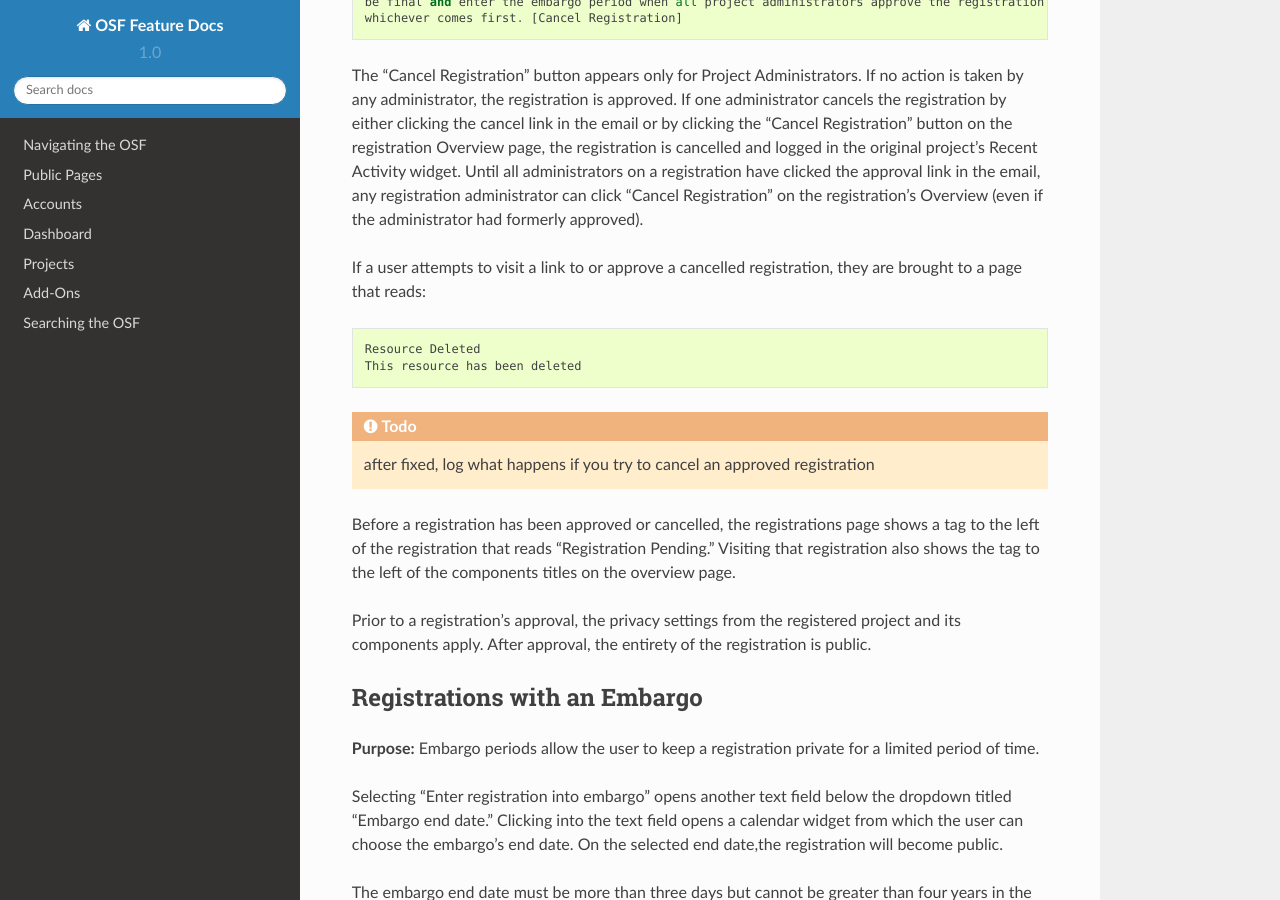
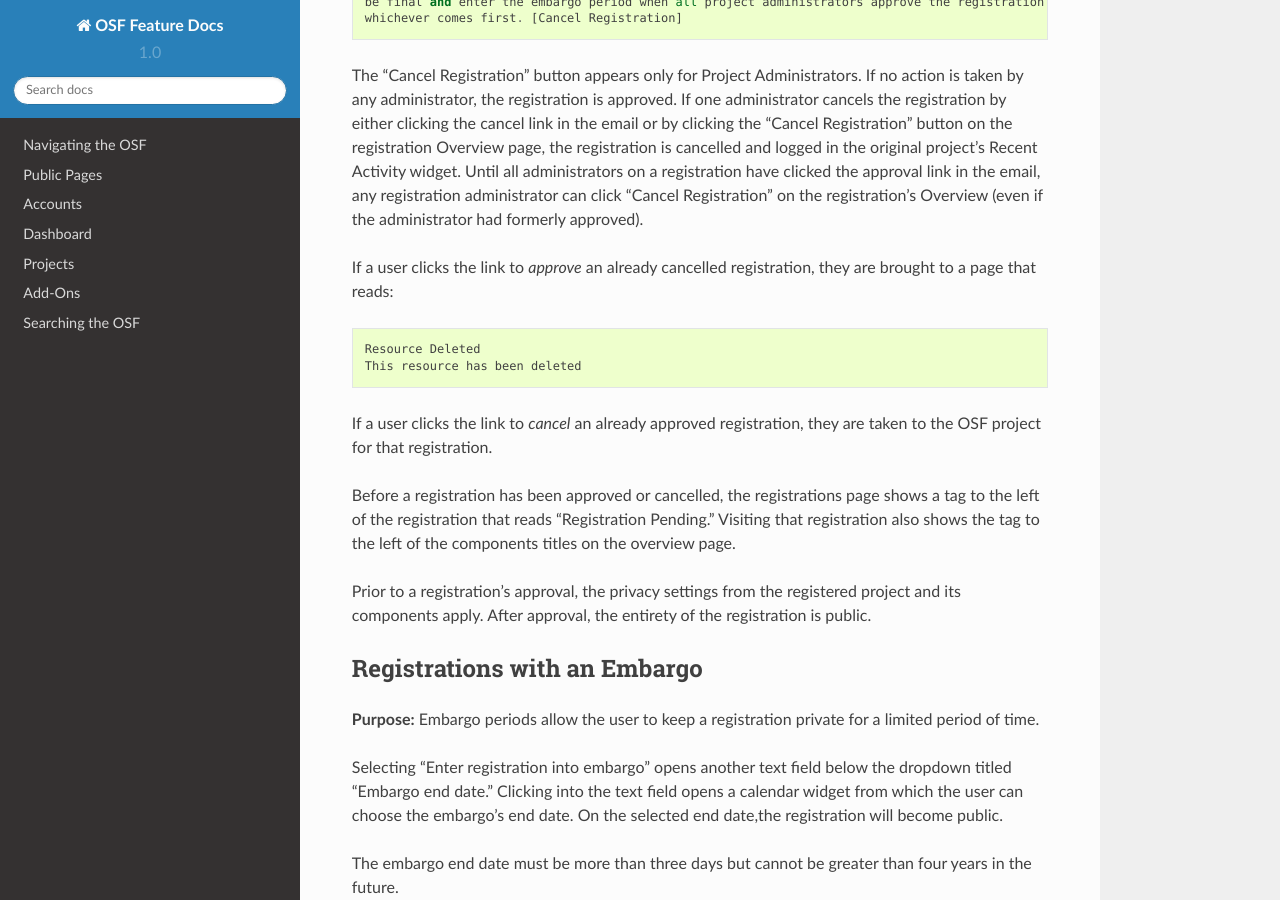
Before and after one commit to CenterForOpenScience/OSFDocs, a Sphinx documentation site: the page built from docs/projects/registrations.rst, in a window 1280 px wide and 900 px high, scrolled down 6762 px. Built offline with Sphinx 7.4.7 and the Read the Docs theme 2.0.0, drawn with Linux system fonts in a browser that asks for light colours.

Commit message:
added what happens if you try to cancel an approved reg.

```diff
--- a/docs/projects/registrations.rst
+++ b/docs/projects/registrations.rst
@@ -230,12 +230,12 @@
 
 The "Cancel Registration" button appears only for Project Administrators. If no action is taken by any administrator, the registration is approved. If one administrator cancels the registration by either clicking the cancel link in the email or by clicking the "Cancel Registration" button on the registration Overview page, the registration is cancelled and logged in the original project's Recent Activity widget. Until all administrators on a registration have clicked the approval link in the email, any registration administrator can click "Cancel Registration" on the registration's Overview (even if the administrator had formerly approved).
 
-If a user attempts to visit a link to or approve a cancelled registration, they are brought to a page that reads::
+If a user clicks the link to *approve* an already cancelled registration, they are brought to a page that reads::
 
     Resource Deleted
     This resource has been deleted
 
-.. todo:: after fixed, log what happens if you try to cancel an approved registration
+If a user clicks the link to *cancel* an already approved registration, they are taken to the OSF project for that registration.
 
 Before a registration has been approved or cancelled, the registrations page shows a tag to the left of the registration
 that reads "Registration Pending." Visiting that registration also shows the tag to the left of the components titles on the
```
